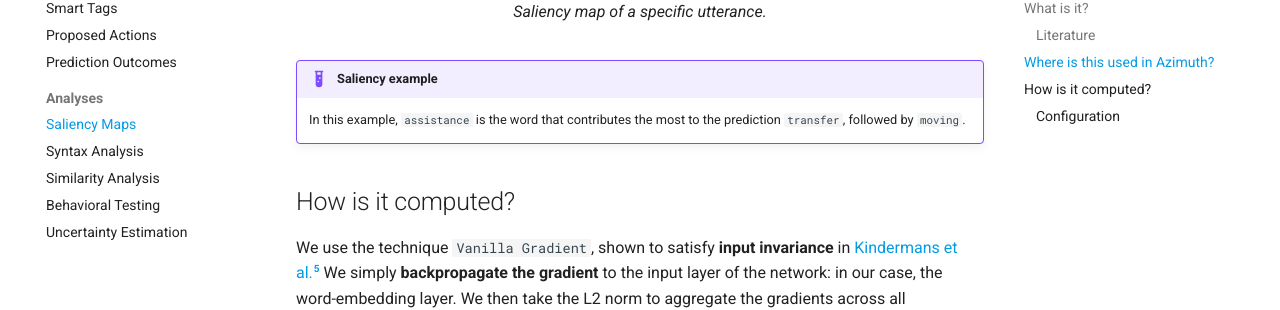
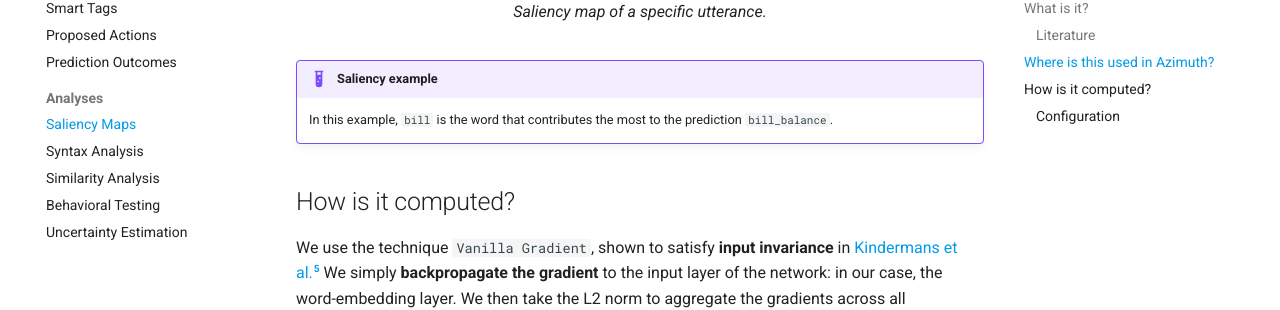
Before and after one commit to ServiceNow/azimuth, an MkDocs documentation site: the page built from docs/docs/key-concepts/saliency.md, in a window 1280 px wide and 900 px high, scrolled down 1085 px. Shown: the part 148-458 px from the top of the window. Built offline with MkDocs 1.6.1 and Material for MkDocs 9.7.7, drawn with Linux system fonts in a browser that asks for light colours; comment, search, counter and statistics services are not loaded.

Commit message:
Update docs/docs/key-concepts/saliency.md

```diff
--- a/docs/docs/key-concepts/saliency.md
+++ b/docs/docs/key-concepts/saliency.md
@@ -43,8 +43,7 @@ the [Utterances Table](../user-guide/exploration-space/utterance-details.md).
 
 !!! example "Saliency example"
 
-    In this example, `assistance` is the word that contributes the most to the prediction
-    `transfer`, followed by `moving`.
+    In this example, `bill` is the word that contributes the most to the prediction `bill_balance`.
 
 ## How is it computed?
 
```
